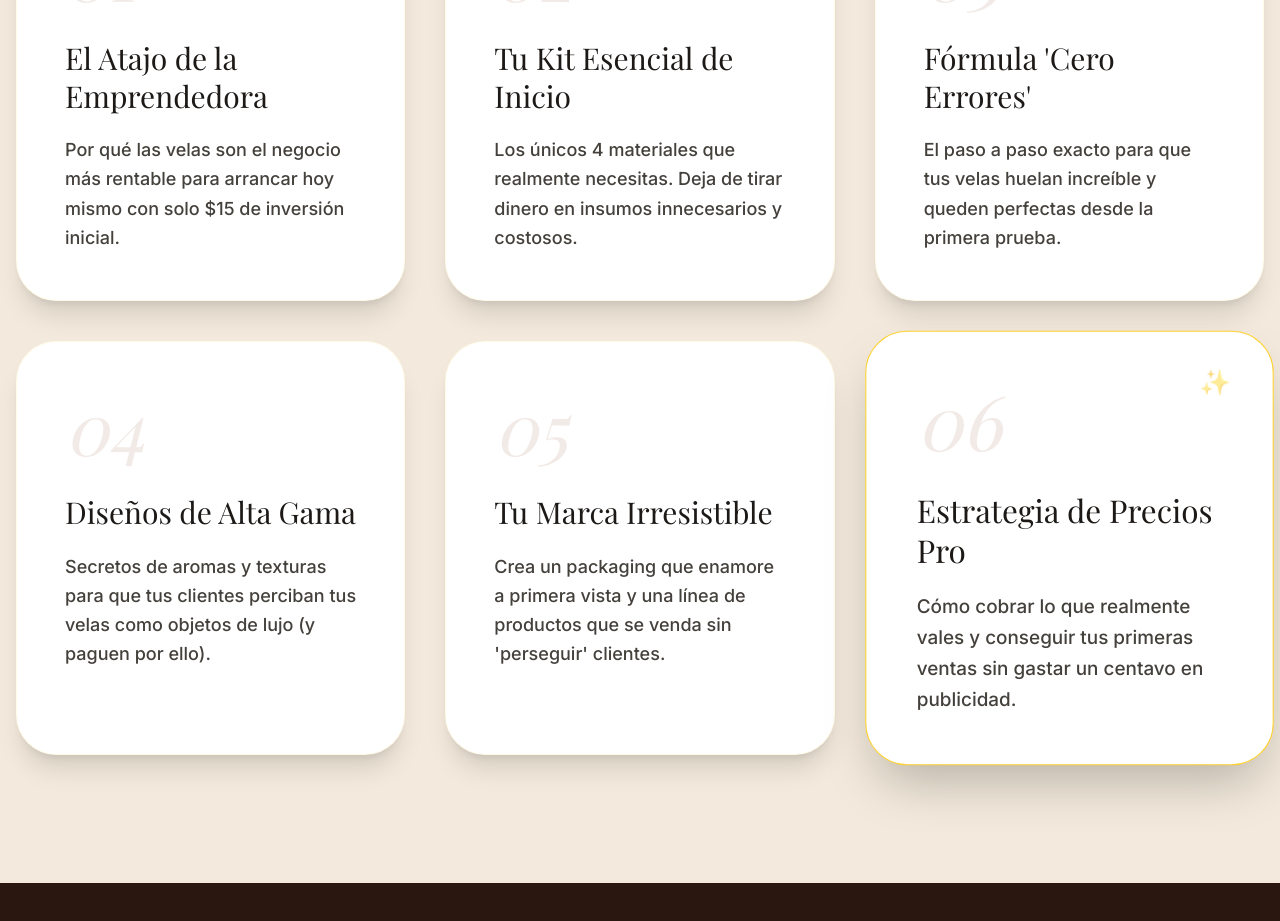
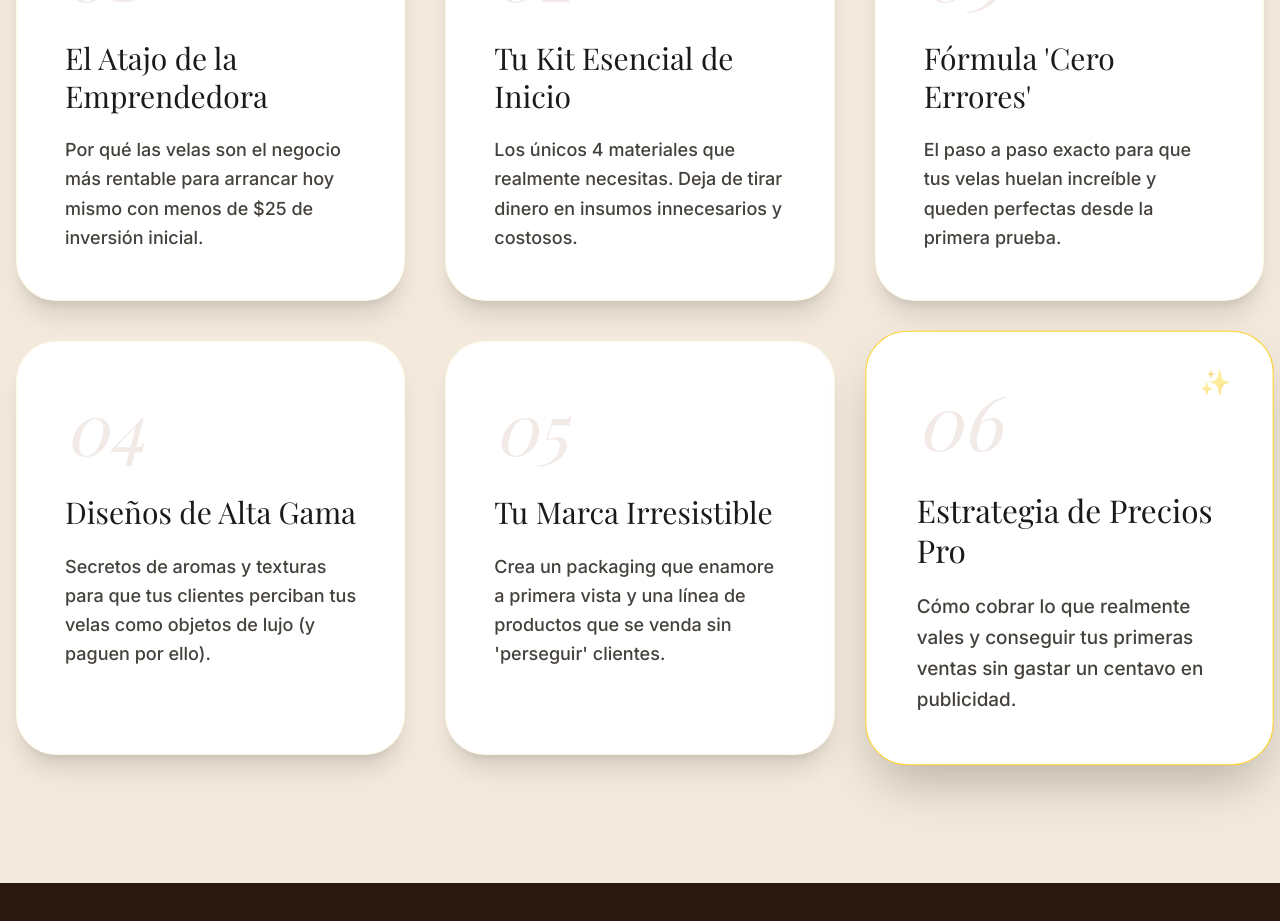
Before and after one commit to Javi-Chmara-Otto/landing-nueva-ebook, a Next.js app: page / in a window 1280 px wide. Shown: the part 1480-2401 px from the top of the page. Built offline with nearby package versions, Linux system fonts and the light colour scheme; a web font is replaced by a local one.

Commit message:
update precio

```diff
--- a/components/landing/course-content.tsx
+++ b/components/landing/course-content.tsx
@@ -4,7 +4,7 @@ const modules = [
   {
     number: "01",
     title: "El Atajo de la Emprendedora",
-    description: "Por qué las velas son el negocio más rentable para arrancar hoy mismo con solo $15 de inversión inicial.",
+    description: "Por qué las velas son el negocio más rentable para arrancar hoy mismo con menos de $25 de inversión inicial.",
   },
   {
     number: "02",
```
